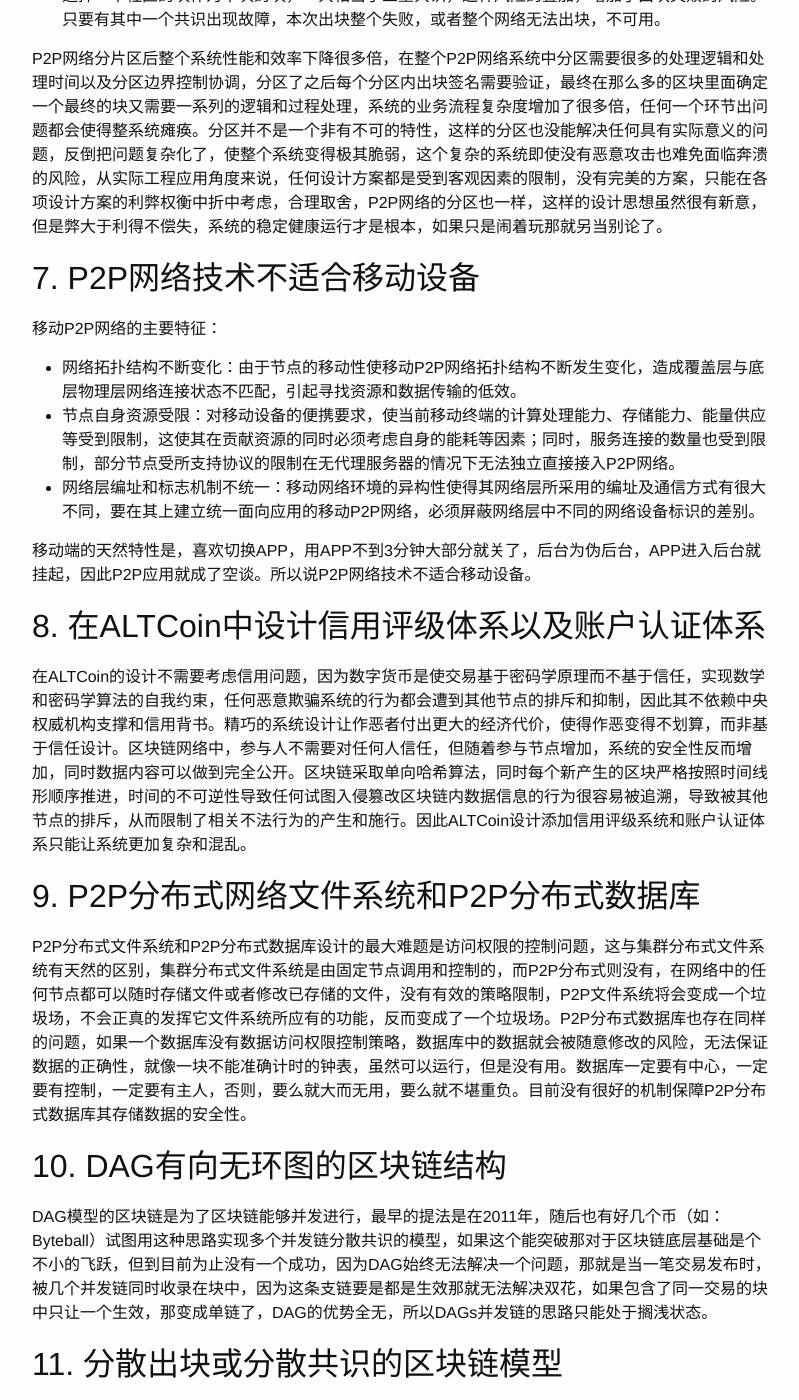
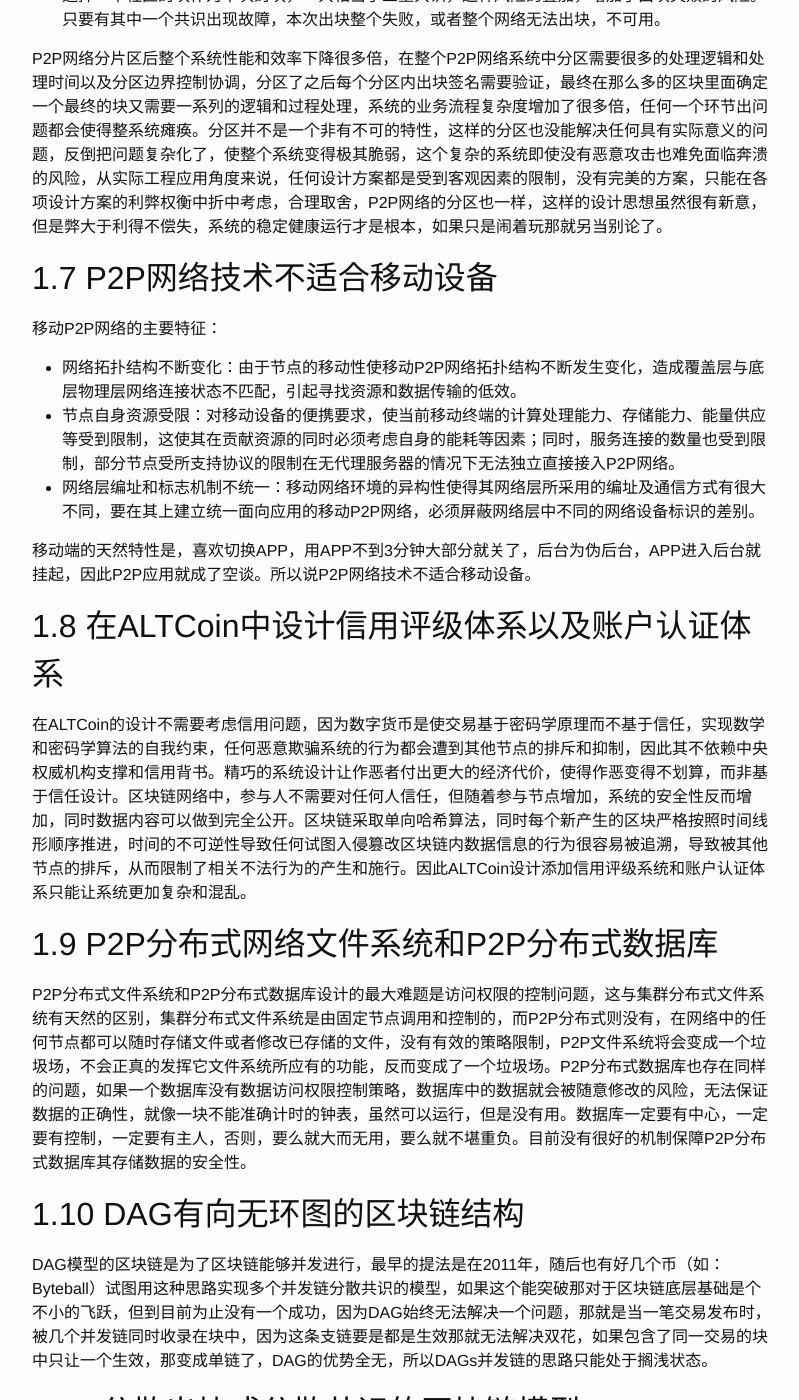
Before and after one commit to meachon/meachon.github.io, a Jekyll site: the page built from _posts/2017-05-17-ALTCoin设计中的误区.md, in a window 1280 px wide and 1400 px high, scrolled down 2194 px. Shown: the whole window, without its empty margins (238-1037 px from the left). Built offline with Jekyll 4.4.1, drawn with Linux system fonts in a browser that asks for light colours; some of the changed text lies outside the part shown.

Commit message:
modify altcoin

```diff
--- a/_posts/2017-05-17-ALTCoin设计中的误区.md
+++ b/_posts/2017-05-17-ALTCoin设计中的误区.md
@@ -6,16 +6,16 @@
 ---
 
 ---
-# **数字货币设计中的误区**
+# 1. **数字货币设计中的误区**
 
-## 1. 采用TodaTree协议
+## 1.1 采用TodaTree协议
 系统采用TodaTree协议机制，将问题复杂化，用TodaTree解决移动端交易验证问题，远没有UTXO账本体系SPV简单，使用TodaTree是历史的倒退。
   - 将钱包和币映射到todatree的节点上，要使用merkle proof证明todatree上的节点的正确性，并不比使用密码学验证签名正确性简单。
   - 钱包的编号采用todatree的编号，根PKI没有关系，无法验证这个编号是那个钱包的编号，除非使用中心化的存储介质记录钱包的编号和钱包PKI账户公钥的对应关系供其他钱包的查询。
   - 将币映射到todatree的节点上，看似每个币都有唯一的编号用来跟踪币的历史，实际上币的拆分和零钱合并给币的有效性验证带来意想不到的困难，而大量币的交易都得一个一个币的区验证有效性，其工作量之大不容小觑，而在UTXO账本体系中只需验证某个UTXO属于某个用户的签名即可。
   - todatree中的钱包ID是有限资源，移动用完整个系统将枯竭，攻击者完全可以连续多开户来完成攻击。
 
-## 2. 手机参与共识
+## 1.2 手机参与共识
 手机参与共识，是一个伪需求，手机算力有限，网络带宽不稳定，且手机不可能一直在线等特点，导致以下问题：
   - 第一，手机参与共识会导致系统整体算力和稳定性下降，系统算力的损失导致系统容易受到攻击。
   - 第二，获取出块权的手机如果性能太低可能导致按照预定的出块时间无法完成出块任务，这将导致整个网络的性能被这部手机的性能限制。
@@ -23,19 +23,19 @@
   - 第四，从经济学角度讲，对于算力宽带等性能弱贡献小的移动终端能获取共识赚取交易费，这会使使用户更青睐移动端参与网络，导致整个网络系统算力资源贫弱化，对系统的发展是不利的。
   - 第五，移动网络无法实现P2P网络，并且移动网络服务连接数量受限，移动端只有在WIFI下才能实现P2P。
 
-## 3. 公有链拜占庭算法共识机制
+## 1.3 公有链拜占庭算法共识机制
 公有链网络采用拜占庭算法共识机制，需要参考FLP不可能定理，拜占庭算法不可能完成公有链的共识，更适合私有链和联盟链，需要稳定的共识节点集合，而公有链参与共识的节点动态的加入或者离开，系统中对加入的节点没有要求，也没有任何验证，如果是采用一个节点一票的方式，对于一个节点而言，无从辨别其他节点是普通节点还是拜占庭节点，因此不存在一个一致性算法能够保证节点达成共识。像PoW和PoS等相关共识协议实质上不是一种计算机共识算法，而是一种是一种经济博弈机制。
 
-## 4. 按照设备将系统分层
+## 1.4 按照设备将系统分层
 分层主要是解决移动端快速交易和移动端存储空间的问题，但是分层将有其他问题：
   - 不同层之间采用不同的共识机制，肯定有“不公平”。在同一个货币体系中，共识机制不一样，共识的难易程度不一致，共识后的费用有差异，就会有大量的交易“移民”到对自己有利的那一层。
   - 不同层的交易记录如不同的链，那么同一个货币体系，不同层间的交易到底记录到那个链中？同一个账户在不同的链中如何体现，移动层在共识时必须参考通用层的区块链数据，来判断该账户在另一层是否已经花费，以此来防止同一个账户在不同层同时消费出现双花问题，那么移动层就必须下载通用层的数据库，那么这样分层后移动层并没有减少数据存储量，事与愿违，系统设计更加复杂，问题也没有能够解决。
   - 分层之后如果不同的层都在同一个P2P网络， 消息是相互通信的，不存在明显的分层设计优势，在这种情况下，分层只能成为一个概念而没有实质性的内容；如果不同的层之间不在同一个P2P网络，层间网络隔离，那么层间的转账共识都成了问题。
 
-## 5. 把数字货币当成是一个币文件
+## 1.5 把数字货币当成是一个币文件
 不赞成将币作为一个文件设计数字货币，这样双花问题是最大的问题以及币问题的验证及其复杂，其实在数字货币时代不需要有币这个实体，只需要账本里面记录账户的币值并且能得到所在系统中其他人的认可，该账户就实际拥有它。有币文件反倒是个麻烦，因为现实中的实体法币是防伪的，复制或伪造需要很高的成本，并且复制和伪造的币跟原版是有区别的，而币文件的复制几乎零成本，而且副本跟原版一模一样，根本无法识别哪一个是真正的原币。再说币文件在消费时能否拆分，拆分后如何管理都是问题，如果不拆分那就缺乏消费的灵活性。
 
-## 6. p2p网络分片共识
+## 1.6 p2p网络分片共识
 p2p网络分片形成多个p2p网络社区，p2p网络各社区都获取全网的交易信息然后分别出块，为了扩大共识范围和快速进行交易。各社区之间采用拜占庭共识从这些块中选取一个作为本次块加入链中，各个社区接收所有的交易记录，各社区出的块中交易记录基本相似。
 对于P2P分片共识问题始终绕不开的三个困局：
   - 网络形成时预先设定分区。这样每一个节点就知道当前一共有多少个分区，可以随机加入，也可以不随机加入。恶意攻击者就会伪造多个虚假节点集中加入某一个分区攻击。
@@ -44,7 +44,7 @@
 
 P2P网络分片区后整个系统性能和效率下降很多倍，在整个P2P网络系统中分区需要很多的处理逻辑和处理时间以及分区边界控制协调，分区了之后每个分区内出块签名需要验证，最终在那么多的区块里面确定一个最终的块又需要一系列的逻辑和过程处理，系统的业务流程复杂度增加了很多倍，任何一个环节出问题都会使得整系统瘫痪。分区并不是一个非有不可的特性，这样的分区也没能解决任何具有实际意义的问题，反倒把问题复杂化了，使整个系统变得极其脆弱，这个复杂的系统即使没有恶意攻击也难免面临奔溃的风险，从实际工程应用角度来说，任何设计方案都是受到客观因素的限制，没有完美的方案，只能在各项设计方案的利弊权衡中折中考虑，合理取舍，P2P网络的分区也一样，这样的设计思想虽然很有新意，但是弊大于利得不偿失，系统的稳定健康运行才是根本，如果只是闹着玩那就另当别论了。
 
-## 7. P2P网络技术不适合移动设备
+## 1.7 P2P网络技术不适合移动设备
 移动P2P网络的主要特征：
   - 网络拓扑结构不断变化：由于节点的移动性使移动P2P网络拓扑结构不断发生变化，造成覆盖层与底层物理层网络连接状态不匹配，引起寻找资源和数据传输的低效。
   - 节点自身资源受限：对移动设备的便携要求，使当前移动终端的计算处理能力、存储能力、能量供应等受到限制，这使其在贡献资源的同时必须考虑自身的能耗等因素；同时，服务连接的数量也受到限制，部分节点受所支持协议的限制在无代理服务器的情况下无法独立直接接入P2P网络。
@@ -52,27 +52,28 @@
 
 移动端的天然特性是，喜欢切换APP，用APP不到3分钟大部分就关了，后台为伪后台，APP进入后台就挂起，因此P2P应用就成了空谈。所以说P2P网络技术不适合移动设备。
 
-## 8. 在ALTCoin中设计信用评级体系以及账户认证体系
+## 1.8 在ALTCoin中设计信用评级体系以及账户认证体系
 在ALTCoin的设计不需要考虑信用问题，因为数字货币是使交易基于密码学原理而不基于信任，实现数学和密码学算法的自我约束，任何恶意欺骗系统的行为都会遭到其他节点的排斥和抑制，因此其不依赖中央权威机构支撑和信用背书。精巧的系统设计让作恶者付出更大的经济代价，使得作恶变得不划算，而非基于信任设计。区块链网络中，参与人不需要对任何人信任，但随着参与节点增加，系统的安全性反而增加，同时数据内容可以做到完全公开。区块链采取单向哈希算法，同时每个新产生的区块严格按照时间线形顺序推进，时间的不可逆性导致任何试图入侵篡改区块链内数据信息的行为很容易被追溯，导致被其他节点的排斥，从而限制了相关不法行为的产生和施行。因此ALTCoin设计添加信用评级系统和账户认证体系只能让系统更加复杂和混乱。
 
 
-## 9. P2P分布式网络文件系统和P2P分布式数据库
+## 1.9 P2P分布式网络文件系统和P2P分布式数据库
 P2P分布式文件系统和P2P分布式数据库设计的最大难题是访问权限的控制问题，这与集群分布式文件系统有天然的区别，集群分布式文件系统是由固定节点调用和控制的，而P2P分布式则没有，在网络中的任何节点都可以随时存储文件或者修改已存储的文件，没有有效的策略限制，P2P文件系统将会变成一个垃圾场，不会正真的发挥它文件系统所应有的功能，反而变成了一个垃圾场。P2P分布式数据库也存在同样的问题，如果一个数据库没有数据访问权限控制策略，数据库中的数据就会被随意修改的风险，无法保证数据的正确性，就像一块不能准确计时的钟表，虽然可以运行，但是没有用。数据库一定要有中心，一定要有控制，一定要有主人，否则，要么就大而无用，要么就不堪重负。目前没有很好的机制保障P2P分布式数据库其存储数据的安全性。
 
-## 10. DAG有向无环图的区块链结构
+## 1.10 DAG有向无环图的区块链结构
 DAG模型的区块链是为了区块链能够并发进行，最早的提法是在2011年，随后也有好几个币（如：Byteball）试图用这种思路实现多个并发链分散共识的模型，如果这个能突破那对于区块链底层基础是个不小的飞跃，但到目前为止没有一个成功，因为DAG始终无法解决一个问题，那就是当一笔交易发布时，被几个并发链同时收录在块中，因为这条支链要是都是生效那就无法解决双花，如果包含了同一交易的块中只让一个生效，那变成单链了，DAG的优势全无，所以DAGs并发链的思路只能处于搁浅状态。
 
 
-## 11. 分散出块或分散共识的区块链模型
+## 1.11 分散出块或分散共识的区块链模型
 - 以比特币/以太坊为代表的知名区块链项目都是采用的全局一条链的记账模型
 - 以天空币为代表的以账户为单位的账本模型，个账户各自记录各自的交易记录，声称可以达到visa的交易速度。
 - 以toda为代表的以币为单位的记账模型，在每一个币上的记录币的交易历史，声称可以解决移动端支付的问题。
 除了全局一条链的总账区块链模型外，采用分散账本模型的区块链没有一个能成功的，因为分散账本模型没有一个在各个分散账本之间对账的机制，就无法避免双花的问题，如果一个数字货币无法解决双花的问题，那就永远没有生命力。
 
+
 ---
-# **ALTCoin可行的发展方向**
-## 侧链
+# 2. **ALTCoin可行的发展方向**
+## 2.1 侧链
 [双向挂钩](http://www.8btc.com/sidechains-drivechains-and-rsk-2-way-peg-design)（2WP）允许将比特币从比特币区块链转移到辅助区块链，反之亦然。“转移”实际上是一种错觉：比特币其实并没有转移，但在比特币区块链上被暂时锁定，而同时在辅助区块链上有相同数量的等价令牌被解锁。当等量的令牌在辅助区块链上被再次锁定时，原先的比特币就会被解锁。这实质上就是双向挂钩所要实现的功能。
 
-## oracle预言机
+## 2.2 oracle预言机
 oracle将区块链技术服务和现实生活中的多种需求场景直接高效对接,支撑对链外数据有更高频率访问需求的智能合约业务，比如智能投顾等场景,通过把外部数据引入区块链来实现链内链外的数据互通,让世界与区块链互联。
```
